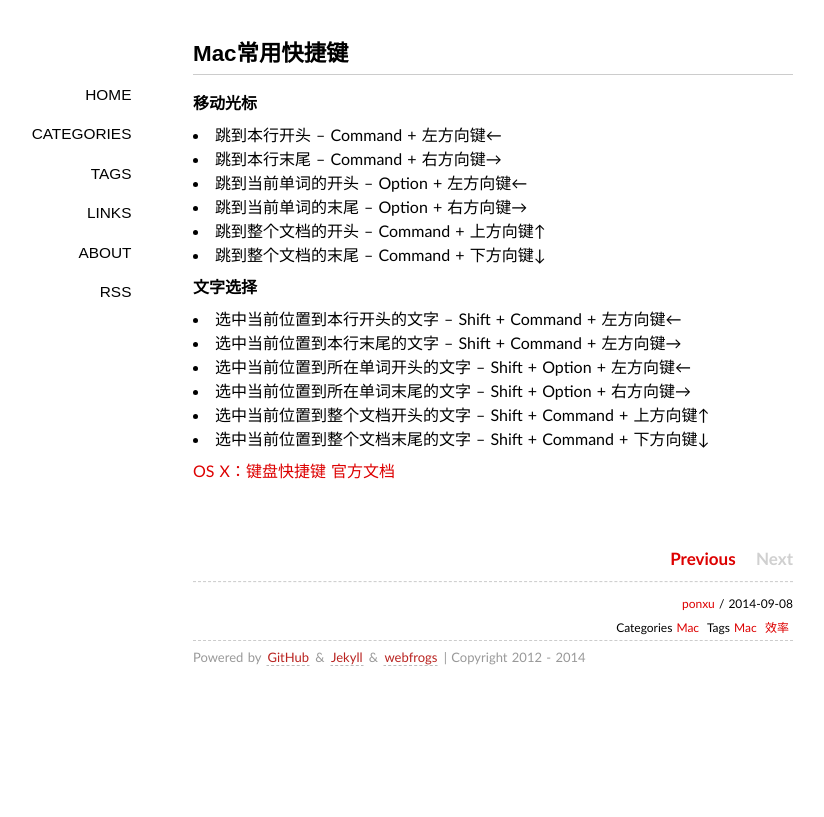
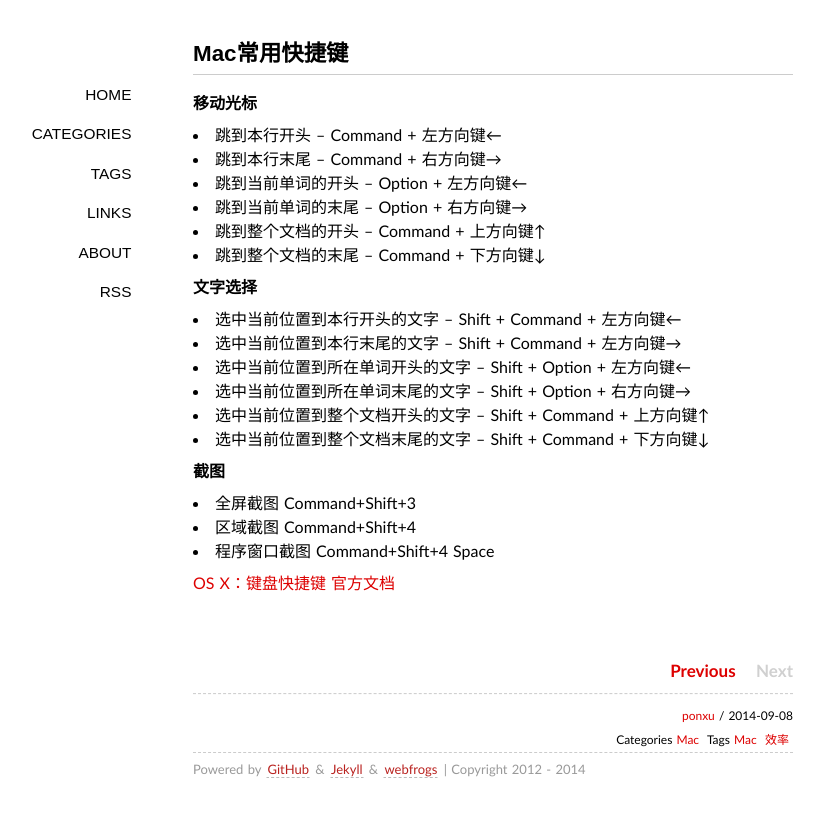
Before and after one commit to ponxu/ponxu.github.com, a Jekyll site: the page built from _posts/Mac/2014-09-08-shortcut.md, in a window 1280 px wide. Shown: the top 817 px of the page, without its empty margins (147-971 px from the left). Built offline with Jekyll 4.4.1, drawn with Linux system fonts in a browser that asks for light colours; some web fonts are replaced; Markdown is read by kramdown in place of the engine named in the settings.

Commit message:
add post

```diff
--- a/_posts/Mac/2014-09-08-shortcut.md
+++ b/_posts/Mac/2014-09-08-shortcut.md
@@ -25,4 +25,10 @@ comments: yes
  - 选中当前位置到整个文档开头的文字 – Shift + Command + 上方向键↑
  - 选中当前位置到整个文档末尾的文字 – Shift + Command + 下方向键↓
 
+**截图**
+
+ - 全屏截图 Command+Shift+3
+ - 区域截图 Command+Shift+4
+ - 程序窗口截图 Command+Shift+4 Space
+
 [OS X：键盘快捷键 官方文档](http://support.apple.com/kb/HT1343?viewlocale=zh_CN)
```
Also changed, not shown: _posts/Linux/2014-01-26-Linux-commands.md (+2 -0 lines).
